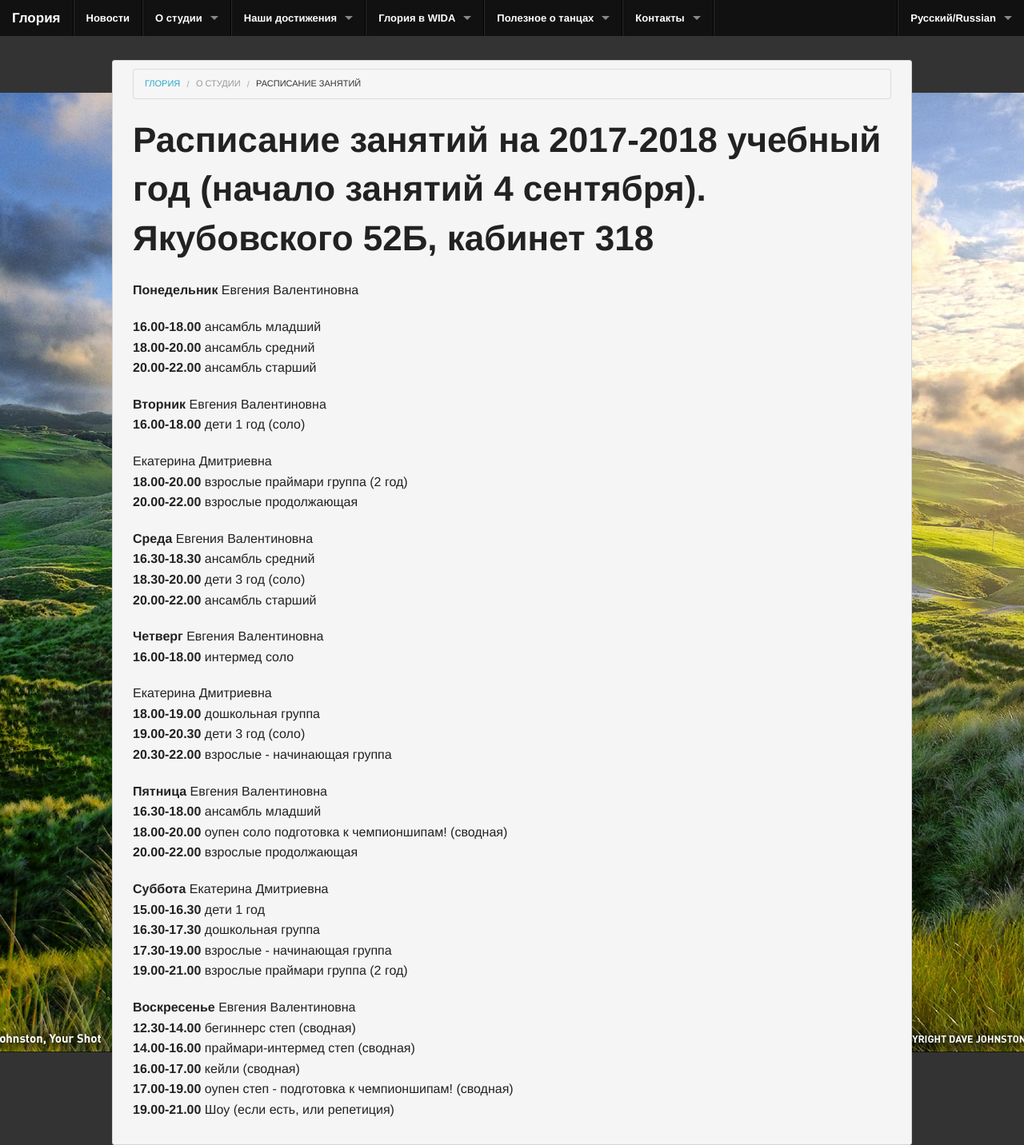
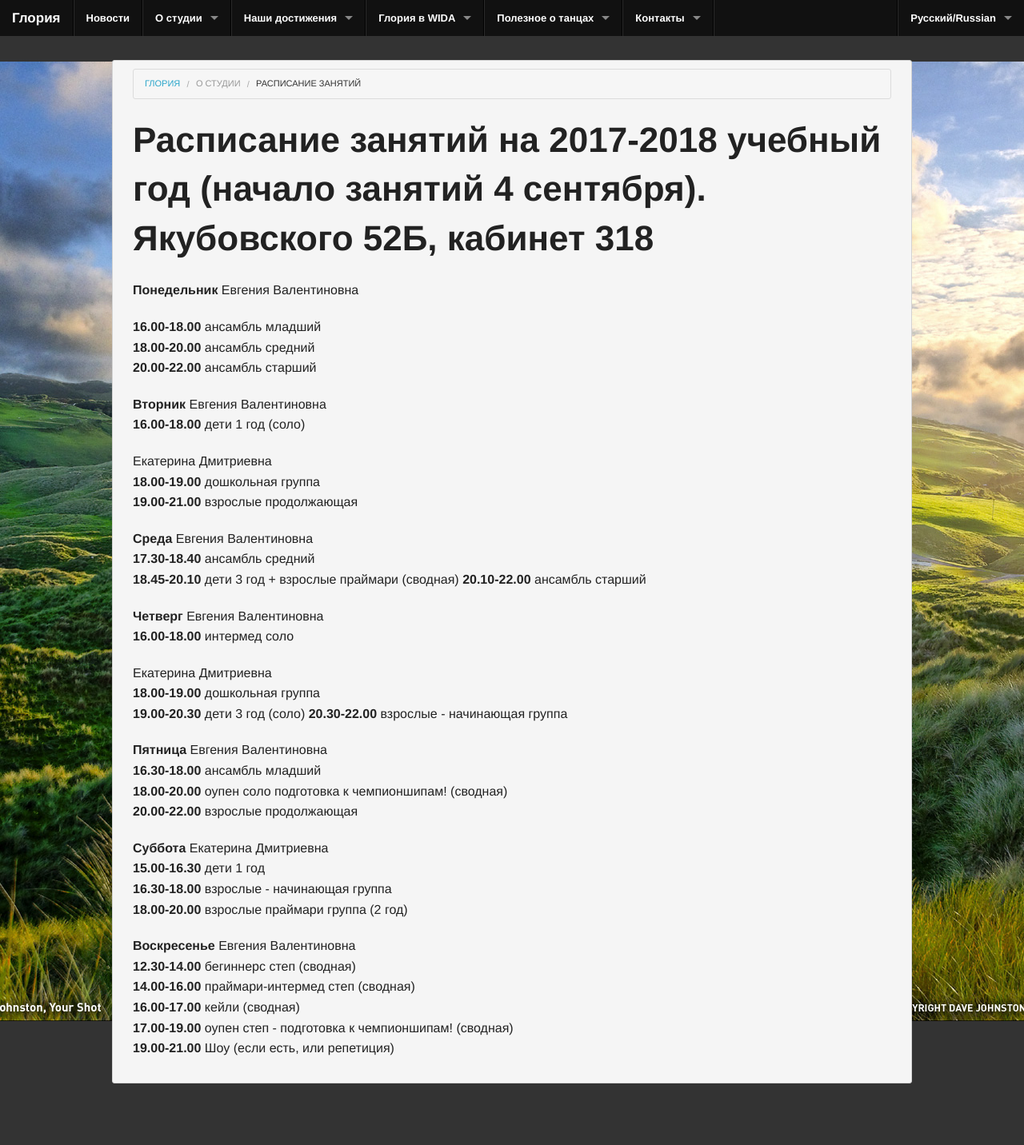
Before and after one commit to gloria-studio/gloria-studio.github.io, a Jekyll site: the page built from about/schedule/index.md, in a window 1280 px wide. Shown: the whole page at 80% size. Built offline with Jekyll 4.4.1, drawn with Linux system fonts in a browser that asks for light colours; after the commit the page ends 1355 px from its top, so only the background shows below that.

Commit message:
Update index.md

```diff
--- a/about/schedule/index.md
+++ b/about/schedule/index.md
@@ -26,13 +26,13 @@ published: true
 **16.00-18.00** дети 1 год (соло)
 
 Екатерина Дмитриевна
-**18.00-20.00** взрослые праймари группа (2 год)
-**20.00-22.00** взрослые продолжающая
+**18.00-19.00** дошкольная группа
+**19.00-21.00** взрослые продолжающая
 
 **Среда** Евгения Валентиновна
-**16.30-18.30** ансамбль средний
-**18.30-20.00** дети 3 год (соло)
-**20.00-22.00** ансамбль старший
+**17.30-18.40** ансамбль средний
+**18.45-20.10** дети 3 год + взрослые праймари (сводная)
+**20.10-22.00** ансамбль старший
 
 **Четверг** Евгения Валентиновна
 **16.00-18.00** интермед соло
@@ -49,9 +49,8 @@ published: true
 
 **Суббота** Екатерина Дмитриевна
 **15.00-16.30** дети 1 год
-**16.30-17.30** дошкольная группа
-**17.30-19.00** взрослые - начинающая группа
-**19.00-21.00** взрослые праймари группа (2 год)
+**16.30-18.00** взрослые - начинающая группа
+**18.00-20.00** взрослые праймари группа (2 год)
 
 **Воскресенье** Евгения Валентиновна
 **12.30-14.00** бегиннерс степ (сводная)
```
